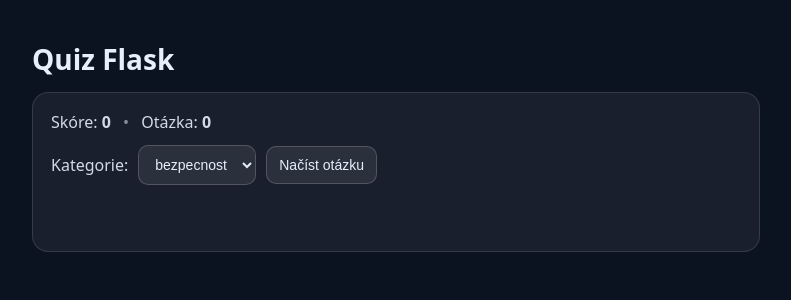
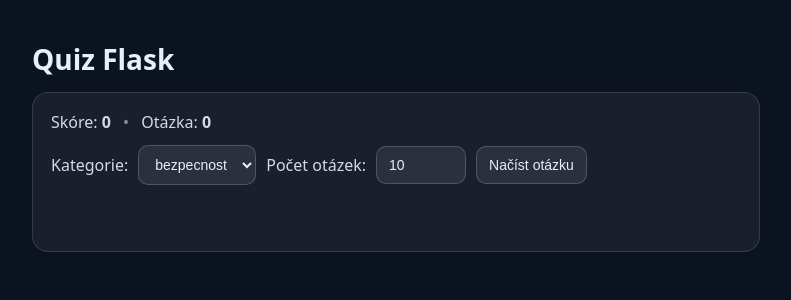
Before and after one commit to adamcovapetra/001_quiz, a Flask app: page / in a window 1280 px wide. Shown: the top 300 px of the page, without its empty margins (244-1035 px from the left). Run offline with Flask 3, Linux system fonts and the light colour scheme.

Commit message:
Allow user to set question count

```diff
--- a/quiz-flask/static/css/style.css
+++ b/quiz-flask/static/css/style.css
@@ -84,3 +84,13 @@ button:hover { background: rgba(255,255,255,.14); }
   padding-top: 10px;
   border-top: 1px solid rgba(255,255,255,.12);
 }
+
+input {
+  border-radius: 10px;
+  border: 1px solid rgba(255,255,255,.18);
+  padding: 10px 12px;
+  font-size: 14px;
+  background: rgba(255,255,255,.08);
+  color: #e7eefc;
+  width: 90px;
+}
--- a/quiz-flask/static/js/app.js
+++ b/quiz-flask/static/js/app.js
@@ -11,19 +11,20 @@ const elCount = document.getElementById("count");
 const elFinish = document.getElementById("finish");
 const elFinalScore = document.getElementById("finalScore");
 const elRestart = document.getElementById("restart");
+const elLimit = document.getElementById("limit");
 
 let currentQuestionId = null;
 let score = 0;
 let count = 0;
 
-const TOTAL_QUESTIONS = 10;
+let totalQuestions = 10;
 
 function sleep(ms) {
   return new Promise(resolve => setTimeout(resolve, ms));
 }
 
 function showFinish() {
-  elFinalScore.textContent = `${score}/${TOTAL_QUESTIONS}`;
+  elFinalScore.textContent = `${score}/${totalQuestions}`;
   elQuiz.classList.add("hidden");
   elFinish.classList.remove("hidden");
 }
@@ -76,7 +77,7 @@ async function submitAnswer(index, button) {
 
   // počítadlo otázek
   count += 1;
- if (count >= TOTAL_QUESTIONS) {
+ if (count >= totalQuestions) {
   showFinish();
   return;
 }
@@ -99,6 +100,9 @@ await loadQuestion();
 
 elLoad.addEventListener("click", async () => {
   // restart hry při kliknutí na "Načíst otázku"
+  totalQuestions = Number(elLimit.value);
+  if (!Number.isFinite(totalQuestions) || totalQuestions < 1) totalQuestions = 10;
+
   score = 0;
   count = 0;
   elScore.textContent = "0";
--- a/quiz-flask/templates/index.html
+++ b/quiz-flask/templates/index.html
@@ -24,6 +24,8 @@
             <option value="{{ c }}">{{ c }}</option>
           {% endfor %}
         </select>
+        <label for="limit">Počet otázek:</label>
+        <input id="limit" type="number" min="1" max="50" value="10">
         <button id="load">Načíst otázku</button>
       </div>
 
```
